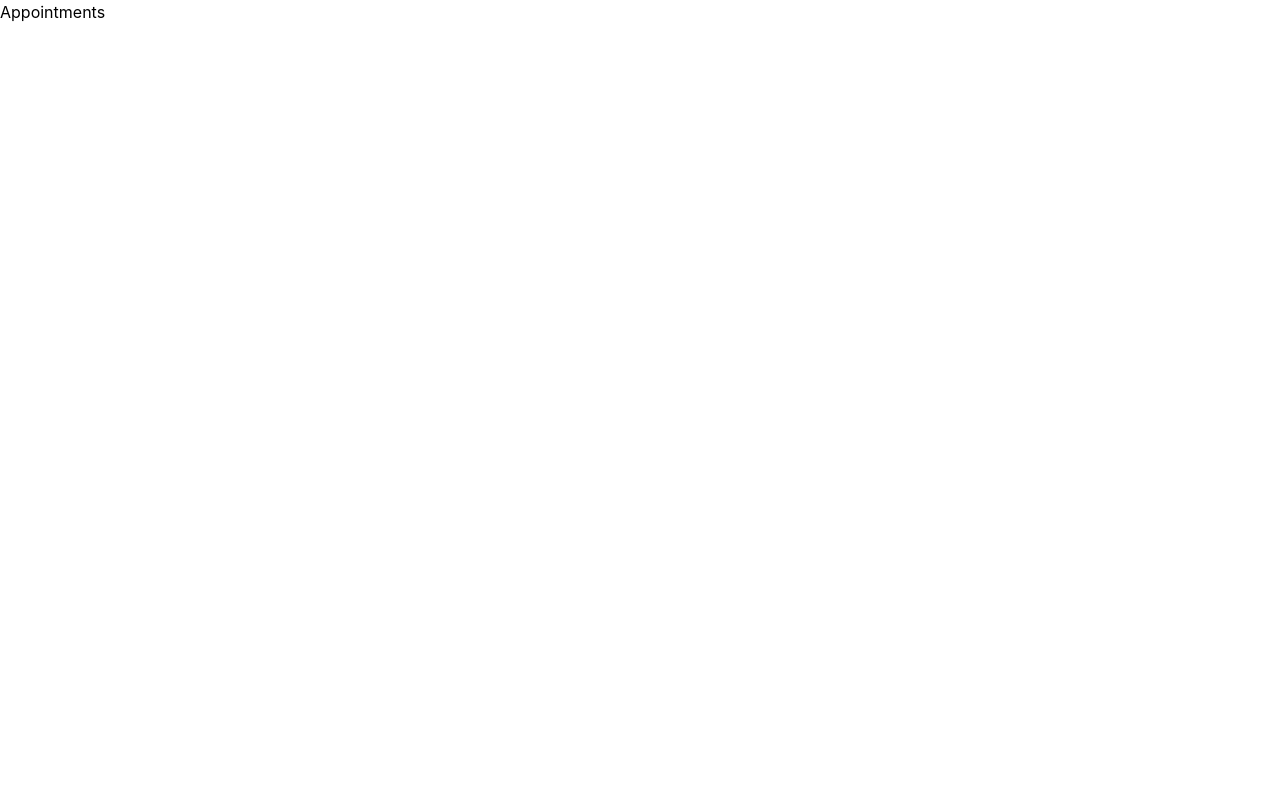
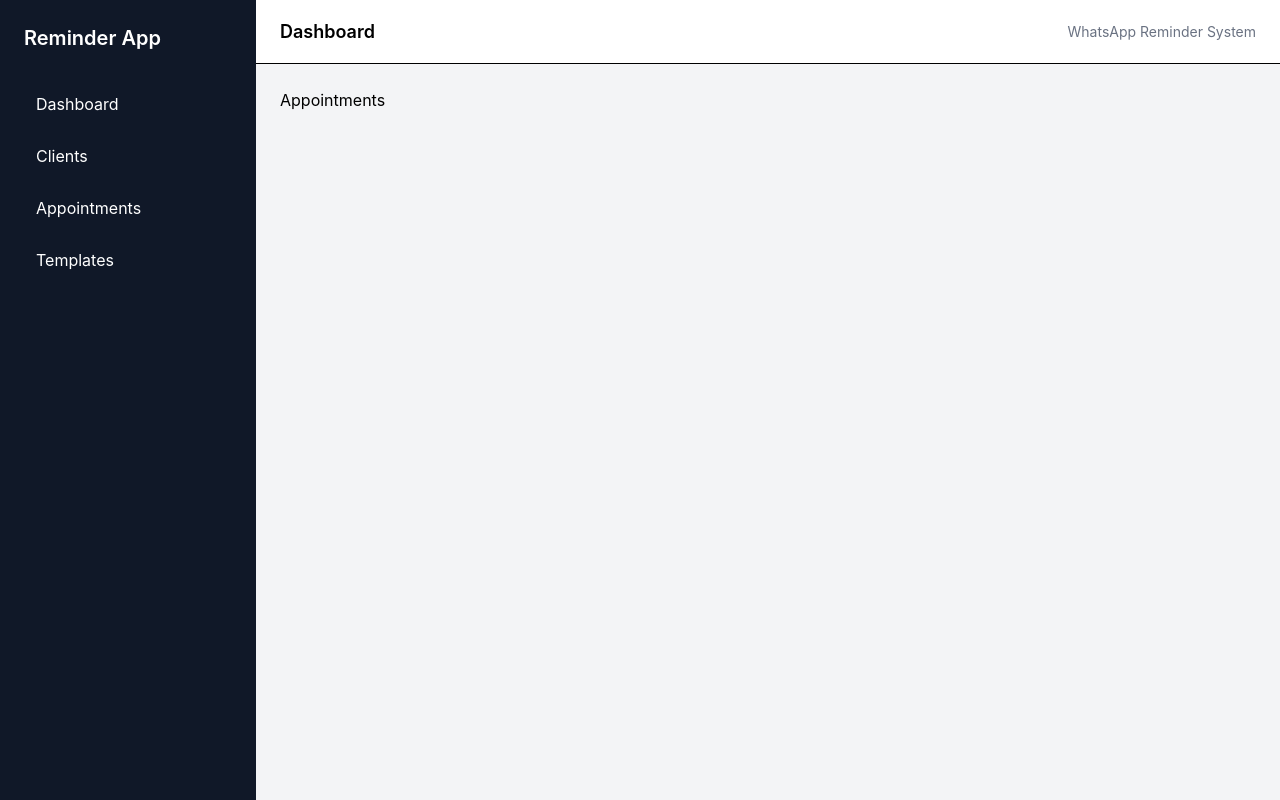
Before and after one commit to JoaquinDicio/wpp-auto, a React (Vite) app in the folder frontend/: page /appointments in a window 1280 px wide. Built offline with nearby package versions, Linux system fonts and the light colour scheme.

Commit message:
features: appLayout creted and visible on each page / dashboard endpoint created in backend

```diff
--- a/frontend/src/App.tsx
+++ b/frontend/src/App.tsx
@@ -4,16 +4,19 @@ import Clients from './pages/Clients'
 import Appointments from './pages/Appointments'
 import Templates from './pages/Templates'
 import Schedules from './pages/Schedules'
+import AppLayout from './layout/AppLayout'
 
 function App() {
   return (
     <BrowserRouter>
       <Routes>
-        <Route path="/" element={<Dashboard />} />
-        <Route path="/clients" element={<Clients />} />
-        <Route path="/appointments" element={<Appointments />} />
-        <Route path="/templates" element={<Templates />} />
-        <Route path="/schedules" element={<Schedules />} />
+        <Route element={<AppLayout />}>
+          <Route path="/" element={<Dashboard />} />
+          <Route path="/clients" element={<Clients />} />
+          <Route path="/appointments" element={<Appointments />} />
+          <Route path="/templates" element={<Templates />} />
+          <Route path="/schedules" element={<Schedules />} />
+        </Route>
       </Routes>
     </BrowserRouter>
 
--- a/frontend/src/components/Sidebar.tsx
+++ b/frontend/src/components/Sidebar.tsx
@@ -1,24 +1,40 @@
+import { Link } from "react-router-dom"
+
 export default function Sidebar() {
     return (
         <aside className="w-64 bg-gray-900 text-white p-6">
             <h1 className="text-xl font-semibold mb-8">Reminder App</h1>
 
             <nav className="flex flex-col gap-3">
-                <a className="px-3 py-2 rounded hover:bg-gray-800 cursor-pointer">
+
+                <Link
+                    to="/"
+                    className="px-3 py-2 rounded hover:bg-gray-800"
+                >
                     Dashboard
-                </a>
+                </Link>
 
-                <a className="px-3 py-2 rounded hover:bg-gray-800 cursor-pointer">
+                <Link
+                    to="/clients"
+                    className="px-3 py-2 rounded hover:bg-gray-800"
+                >
                     Clients
-                </a>
+                </Link>
 
-                <a className="px-3 py-2 rounded hover:bg-gray-800 cursor-pointer">
+                <Link
+                    to="/appointments"
+                    className="px-3 py-2 rounded hover:bg-gray-800"
+                >
                     Appointments
-                </a>
+                </Link>
 
-                <a className="px-3 py-2 rounded hover:bg-gray-800 cursor-pointer">
+                <Link
+                    to="/templates"
+                    className="px-3 py-2 rounded hover:bg-gray-800"
+                >
                     Templates
-                </a>
+                </Link>
+
             </nav>
         </aside>
     )
--- a/frontend/src/layout/DashboardLayout.tsx
+++ b/frontend/src/layout/AppLayout.tsx
@@ -1,12 +1,9 @@
-import type { ReactNode } from "react"
 import Sidebar from "../components/Sidebar"
 import Header from "../components/Header"
+import { Outlet } from "react-router-dom"
 
-type Props = {
-    children: ReactNode
-}
 
-export default function DashboardLayout({ children }: Props) {
+export default function AppLayout() {
     return (
         <div className="flex h-screen bg-gray-100">
 
@@ -17,7 +14,7 @@ export default function DashboardLayout({ children }: Props) {
                 <Header />
 
                 <main className="p-6 overflow-y-auto">
-                    {children}
+                    {<Outlet />}
                 </main>
 
             </div>
--- a/frontend/src/pages/Dashboard.tsx
+++ b/frontend/src/pages/Dashboard.tsx
@@ -1,16 +1,39 @@
-import DashboardLayout from "../layout/DashboardLayout"
 import StatCard from "../components/StatCard"
+import { useState, useEffect } from "react"
+import type { DashboardData } from "../types/dashboard"
 
 export default function Dashboard() {
+
+    const [dashboardData, setDashboardData] = useState<DashboardData | null>(null)
+
+    useEffect(() => {
+        fetch("http://localhost:8080/dashboard")
+            .then(res => res.json())
+            .then((data: DashboardData) => {
+                setDashboardData(data)
+                console.log(data)
+            })
+    }, [])
+
     return (
-        <DashboardLayout>
+        <div>
 
-            <div className="grid grid-cols-4 gap-4 mb-6">
+            <div className="grid grid-cols-3 gap-4 mb-6">
 
-                <StatCard title="Appointments Today" value={12} />
-                <StatCard title="Pending Messages" value={8} />
-                <StatCard title="Sent Today" value={20} />
-                <StatCard title="Failed Messages" value={1} />
+                <StatCard
+                    title="Appointments Today"
+                    value={dashboardData?.appointmentsToday ?? 0}
+                />
+
+                <StatCard
+                    title="Pending Messages"
+                    value={dashboardData?.pendingMessages ?? 0}
+                />
+
+                <StatCard
+                    title="Sent Today"
+                    value={dashboardData?.sentToday ?? 0}
+                />
 
             </div>
 
@@ -18,6 +41,6 @@ export default function Dashboard() {
                 Upcoming schedules table
             </div>
 
-        </DashboardLayout>
+        </div>
     )
 }
--- /dev/null
+++ b/frontend/src/types/dashboard.ts
@@ -0,0 +1,14 @@
+export type UpcomingSchedule = {
+    id: string
+    name: string
+    phone: string
+    send_at: string
+    status: "pending" | "processing" | "sent" | "failed"
+}
+
+export type DashboardData = {
+    appointmentsToday: number
+    pendingMessages: number
+    sentToday: number
+    upcomingSchedules: UpcomingSchedule[]
+}
```
